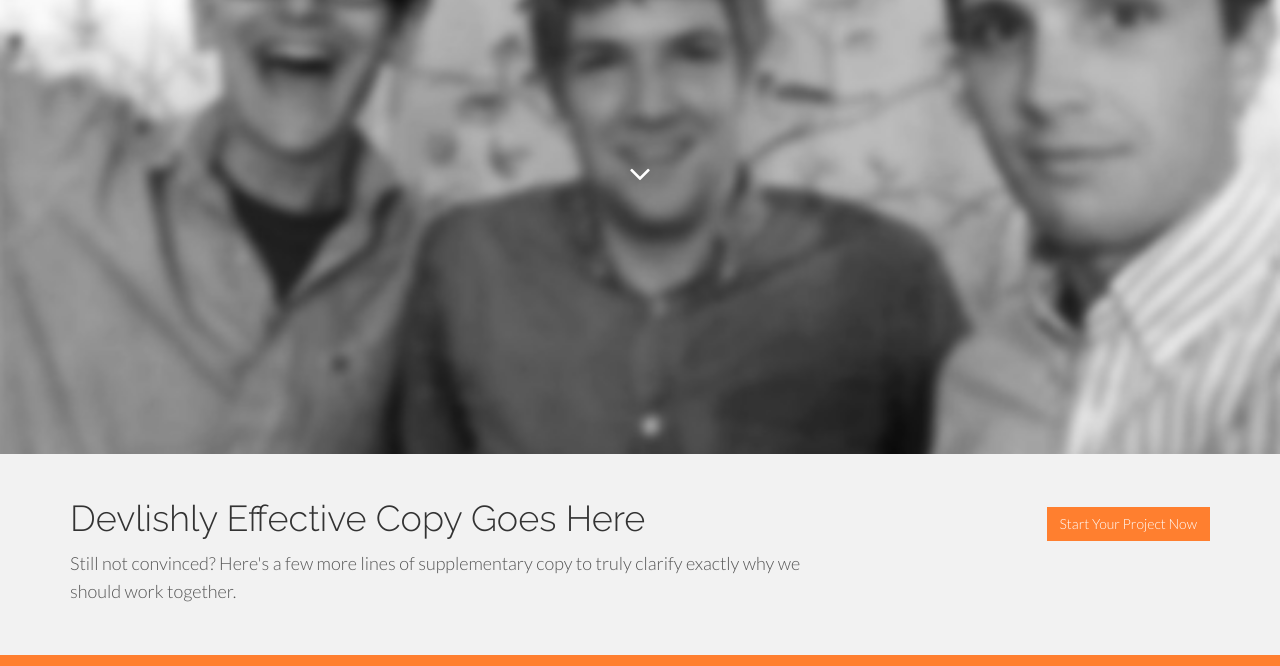
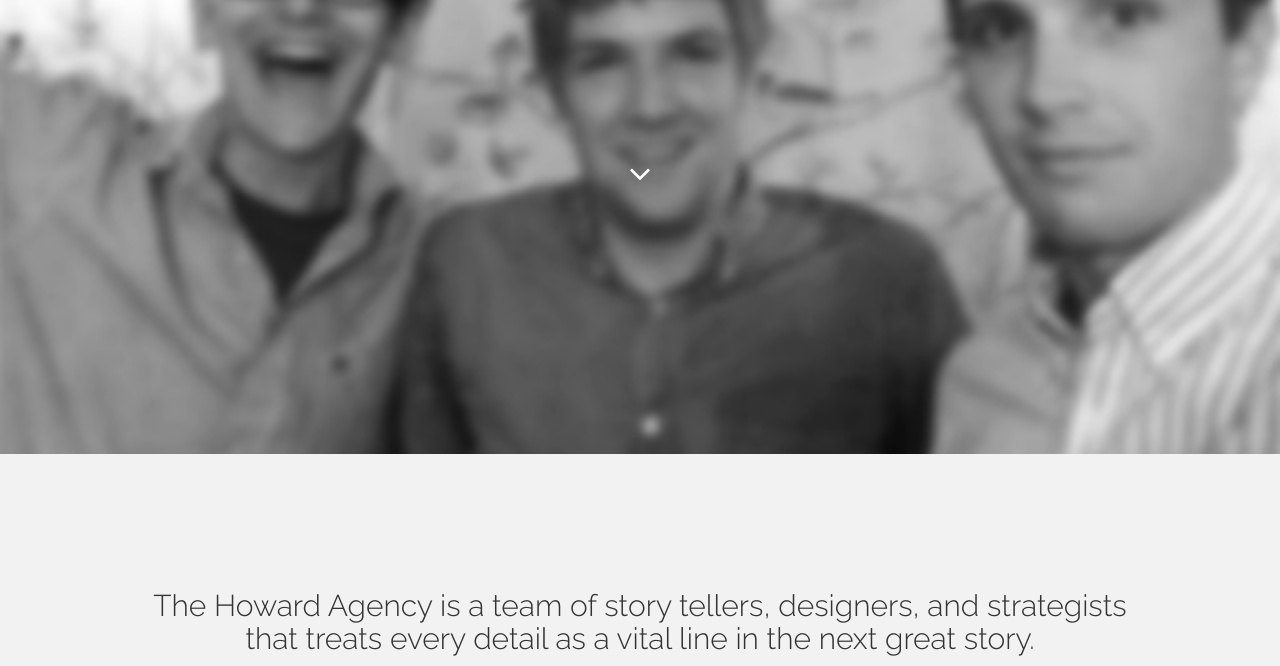
Before and after one commit to kylebillings/tha, a plain HTML site: page index.html in a window 1280 px wide. Shown: the part 286-952 px from the top of the page. Drawn offline with nearby package versions, Linux system fonts and the light colour scheme.

Commit message:
headline

```diff
--- a/assets/css/main.css
+++ b/assets/css/main.css
@@ -252,6 +252,12 @@ hr {
     margin: 0;
     padding: 0;
 }
+
+#welcome {
+    padding: 90px;
+    text-align: center;
+}
+
 #serviceswrap {
     background: url(../img/thethree.jpg) no-repeat center top;
     margin-top: -10px;
--- a/index.html
+++ b/index.html
@@ -70,14 +70,10 @@
 	</div><!-- /headerwrap -->
 
 	<!-- WELCOME SECTION -->
-    <div class="container">
+    <div id="welcome" class="container">
       <div class="row mt">
-      	<div class="col-lg-8">
-	        <h1>Devlishly Effective Copy Goes Here</h1>
-	        <p>Still not convinced? Here's a few more lines of supplementary copy to truly clarify exactly why we should work together.</p>
-      	</div>
-      	<div class="col-lg-4">
-      		<p class="pull-right"><br><button type="button" class="btn btn-orange">Start Your Project Now</button></p>
+      	<div style="width: 100%" class="col-lg-8">
+	        <h2>The Howard Agency is a team of story tellers, designers, and strategists that treats every detail as a vital line in the next great story. </h2>
       	</div>
       </div><!-- /row -->
     </div><!-- /.container -->
```
